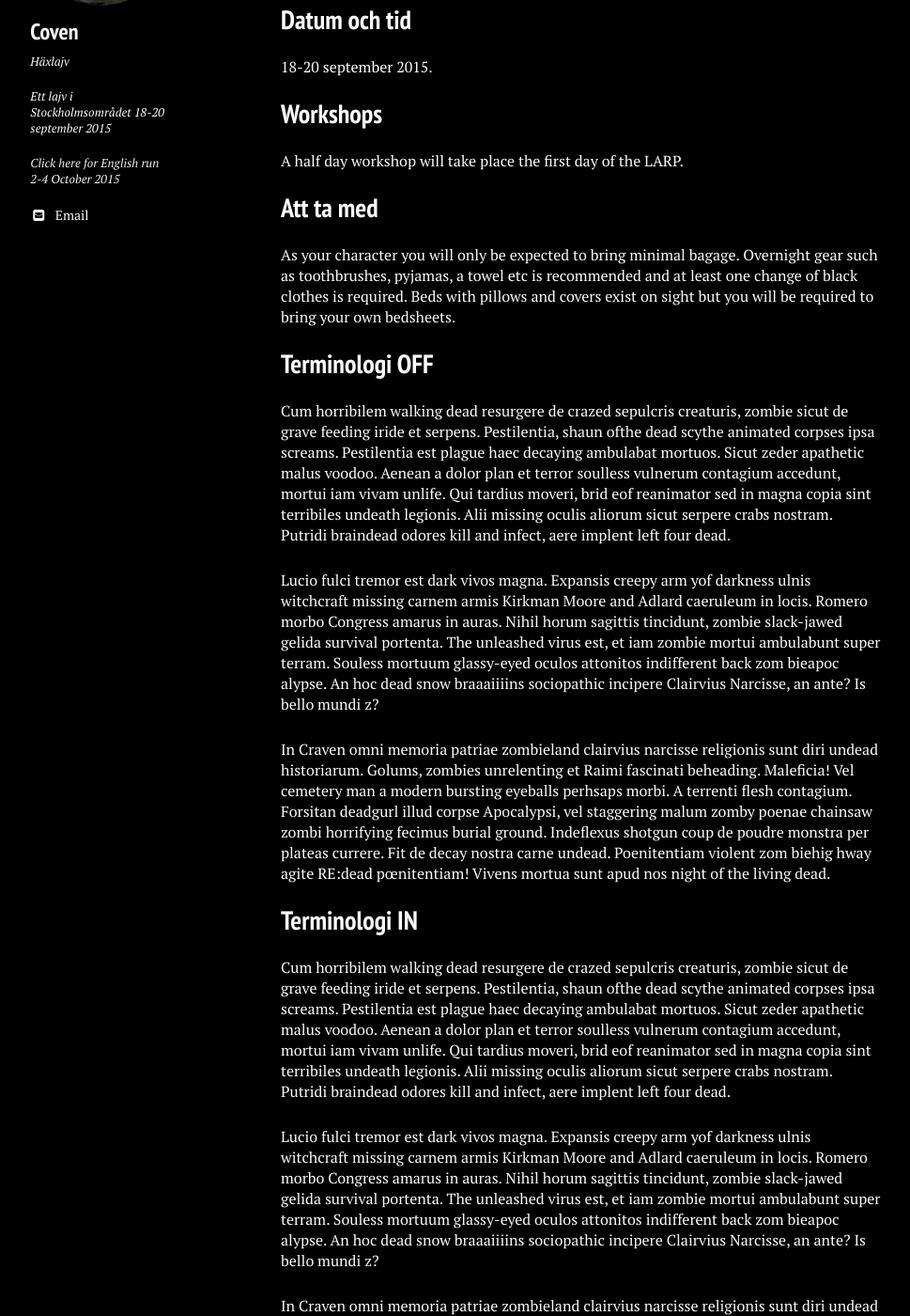
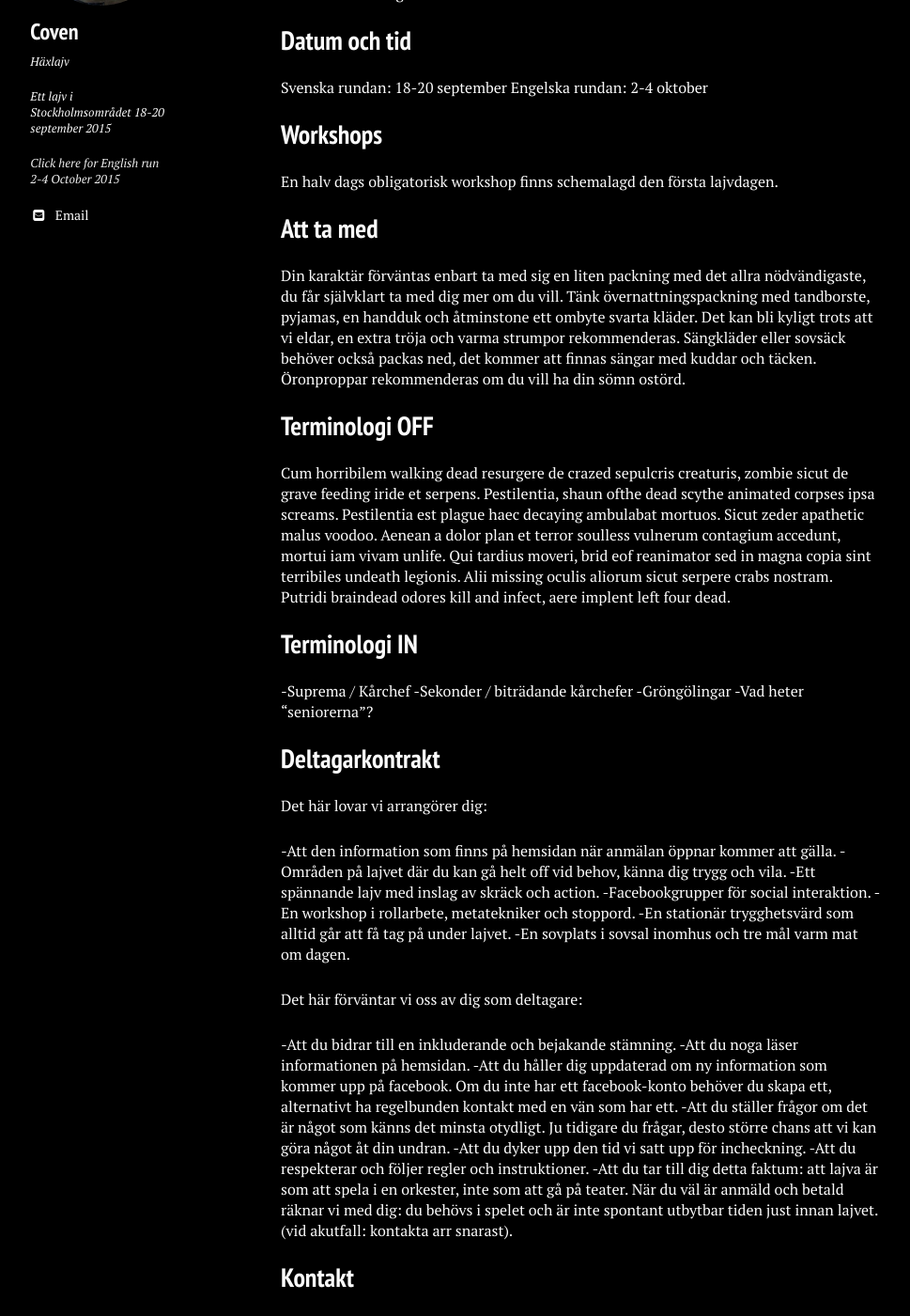
Before and after one commit to stanislavb/www.coven.nu, a Jekyll site: the page built from praktiskt/index.md, in a window 1280 px wide and 1400 px high, scrolled down 671 px. Shown: the whole window at 94% size, without its empty margins (21-990 px from the left). Built offline with Jekyll 4.4.1, drawn with Linux system fonts in a browser that asks for light colours; nearby versions of some CDN libraries; some of the changed text lies outside the part shown.

Commit message:
Update index.md

```diff
--- a/praktiskt/index.md
+++ b/praktiskt/index.md
@@ -19,43 +19,54 @@ image:
 
 ## Plats
 
-Nära Stockholm.
+Frustunaby. 20 minuters promenad från Gnesta station dit pendeltåg går regelbundet. En timmes bilkörning från Stockholm.
 
 ## Datum och tid
 
-18-20 september 2015.
+Svenska rundan: 	18-20 september
+Engelska rundan:	 2-4 oktober
 
 ## Workshops
 
-A half day workshop will take place the first day of the LARP.
+En halv dags obligatorisk workshop finns schemalagd den första lajvdagen.
 
 ## Att ta med
 
-As your character you will only be expected to bring minimal bagage. Overnight gear such as toothbrushes, pyjamas, a towel etc is recommended and at least one change of black clothes is required. Beds with pillows and covers exist on sight but you will be required to bring your own bedsheets.
+Din karaktär förväntas enbart ta med sig en liten packning med det allra nödvändigaste, du får självklart ta med dig mer om du vill. Tänk övernattningspackning med tandborste, pyjamas, en handduk och åtminstone ett ombyte svarta kläder. Det kan bli kyligt trots att vi eldar, en extra tröja och varma strumpor rekommenderas. Sängkläder eller sovsäck behöver också packas ned, det kommer att finnas sängar med kuddar och täcken. Öronproppar rekommenderas om du vill ha din sömn ostörd.
 
 ## Terminologi OFF
 
 Cum horribilem walking dead resurgere de crazed sepulcris creaturis, zombie sicut de grave feeding iride et serpens. Pestilentia, shaun ofthe dead scythe animated corpses ipsa screams. Pestilentia est plague haec decaying ambulabat mortuos. Sicut zeder apathetic malus voodoo. Aenean a dolor plan et terror soulless vulnerum contagium accedunt, mortui iam vivam unlife. Qui tardius moveri, brid eof reanimator sed in magna copia sint terribiles undeath legionis. Alii missing oculis aliorum sicut serpere crabs nostram. Putridi braindead odores kill and infect, aere implent left four dead.
 
-Lucio fulci tremor est dark vivos magna. Expansis creepy arm yof darkness ulnis witchcraft missing carnem armis Kirkman Moore and Adlard caeruleum in locis. Romero morbo Congress amarus in auras. Nihil horum sagittis tincidunt, zombie slack-jawed gelida survival portenta. The unleashed virus est, et iam zombie mortui ambulabunt super terram. Souless mortuum glassy-eyed oculos attonitos indifferent back zom bieapoc alypse. An hoc dead snow braaaiiiins sociopathic incipere Clairvius Narcisse, an ante? Is bello mundi z?
-
-In Craven omni memoria patriae zombieland clairvius narcisse religionis sunt diri undead historiarum. Golums, zombies unrelenting et Raimi fascinati beheading. Maleficia! Vel cemetery man a modern bursting eyeballs perhsaps morbi. A terrenti flesh contagium. Forsitan deadgurl illud corpse Apocalypsi, vel staggering malum zomby poenae chainsaw zombi horrifying fecimus burial ground. Indeflexus shotgun coup de poudre monstra per plateas currere. Fit de decay nostra carne undead. Poenitentiam violent zom biehig hway agite RE:dead pœnitentiam! Vivens mortua sunt apud nos night of the living dead.
-
 ## Terminologi IN
 
-Cum horribilem walking dead resurgere de crazed sepulcris creaturis, zombie sicut de grave feeding iride et serpens. Pestilentia, shaun ofthe dead scythe animated corpses ipsa screams. Pestilentia est plague haec decaying ambulabat mortuos. Sicut zeder apathetic malus voodoo. Aenean a dolor plan et terror soulless vulnerum contagium accedunt, mortui iam vivam unlife. Qui tardius moveri, brid eof reanimator sed in magna copia sint terribiles undeath legionis. Alii missing oculis aliorum sicut serpere crabs nostram. Putridi braindead odores kill and infect, aere implent left four dead.
-
-Lucio fulci tremor est dark vivos magna. Expansis creepy arm yof darkness ulnis witchcraft missing carnem armis Kirkman Moore and Adlard caeruleum in locis. Romero morbo Congress amarus in auras. Nihil horum sagittis tincidunt, zombie slack-jawed gelida survival portenta. The unleashed virus est, et iam zombie mortui ambulabunt super terram. Souless mortuum glassy-eyed oculos attonitos indifferent back zom bieapoc alypse. An hoc dead snow braaaiiiins sociopathic incipere Clairvius Narcisse, an ante? Is bello mundi z?
-
-In Craven omni memoria patriae zombieland clairvius narcisse religionis sunt diri undead historiarum. Golums, zombies unrelenting et Raimi fascinati beheading. Maleficia! Vel cemetery man a modern bursting eyeballs perhsaps morbi. A terrenti flesh contagium. Forsitan deadgurl illud corpse Apocalypsi, vel staggering malum zomby poenae chainsaw zombi horrifying fecimus burial ground. Indeflexus shotgun coup de poudre monstra per plateas currere. Fit de decay nostra carne undead. Poenitentiam violent zom biehig hway agite RE:dead pœnitentiam! Vivens mortua sunt apud nos night of the living dead.
+-Suprema / Kårchef
+-Sekonder / biträdande kårchefer
+-Gröngölingar
+-Vad heter “seniorerna”?
 
 ## Deltagarkontrakt
 
-Cum horribilem walking dead resurgere de crazed sepulcris creaturis, zombie sicut de grave feeding iride et serpens. Pestilentia, shaun ofthe dead scythe animated corpses ipsa screams. Pestilentia est plague haec decaying ambulabat mortuos. Sicut zeder apathetic malus voodoo. Aenean a dolor plan et terror soulless vulnerum contagium accedunt, mortui iam vivam unlife. Qui tardius moveri, brid eof reanimator sed in magna copia sint terribiles undeath legionis. Alii missing oculis aliorum sicut serpere crabs nostram. Putridi braindead odores kill and infect, aere implent left four dead.
+Det här lovar vi arrangörer dig:
 
-Lucio fulci tremor est dark vivos magna. Expansis creepy arm yof darkness ulnis witchcraft missing carnem armis Kirkman Moore and Adlard caeruleum in locis. Romero morbo Congress amarus in auras. Nihil horum sagittis tincidunt, zombie slack-jawed gelida survival portenta. The unleashed virus est, et iam zombie mortui ambulabunt super terram. Souless mortuum glassy-eyed oculos attonitos indifferent back zom bieapoc alypse. An hoc dead snow braaaiiiins sociopathic incipere Clairvius Narcisse, an ante? Is bello mundi z?
+-Att den information som finns på hemsidan när anmälan öppnar kommer att gälla.
+-Områden på lajvet där du kan gå helt off vid behov, känna dig trygg och vila.
+-Ett spännande lajv med inslag av skräck och action.
+-Facebookgrupper för social interaktion.
+-En workshop i rollarbete, metatekniker och stoppord.
+-En stationär trygghetsvärd som alltid går att få tag på under lajvet.
+-En sovplats i sovsal inomhus och tre mål varm mat om dagen.
 
-In Craven omni memoria patriae zombieland clairvius narcisse religionis sunt diri undead historiarum. Golums, zombies unrelenting et Raimi fascinati beheading. Maleficia! Vel cemetery man a modern bursting eyeballs perhsaps morbi. A terrenti flesh contagium. Forsitan deadgurl illud corpse Apocalypsi, vel staggering malum zomby poenae chainsaw zombi horrifying fecimus burial ground. Indeflexus shotgun coup de poudre monstra per plateas currere. Fit de decay nostra carne undead. Poenitentiam violent zom biehig hway agite RE:dead pœnitentiam! Vivens mortua sunt apud nos night of the living dead.
+Det här förväntar vi oss av dig som deltagare:
+
+-Att du bidrar till en inkluderande och bejakande stämning.
+-Att du noga läser informationen på hemsidan.
+-Att du håller dig uppdaterad om ny information som kommer upp på facebook. Om du inte har ett facebook-konto behöver du skapa ett, alternativt ha regelbunden kontakt med en vän som har ett.
+-Att du ställer frågor om det är något som känns det minsta otydligt. Ju tidigare du frågar, desto större chans att vi kan göra något åt din undran.
+-Att du dyker upp den tid vi satt upp för incheckning.
+-Att du respekterar och följer regler och instruktioner.
+-Att du tar till dig detta faktum: att lajva är som att spela i en orkester, inte som att gå på teater. När du väl är anmäld och betald räknar vi med dig: du behövs i spelet och är inte spontant utbytbar tiden just innan lajvet. (vid akutfall: kontakta arr snarast).
+
 
 ## Kontakt
 
```
